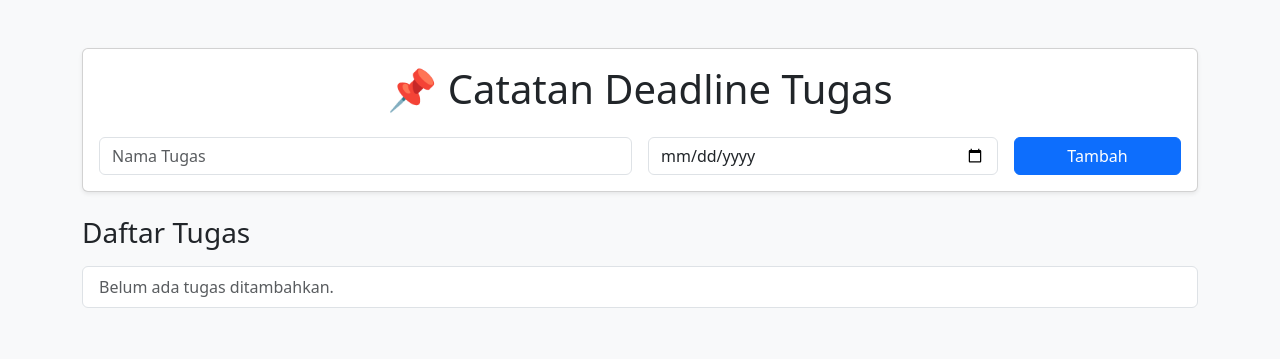
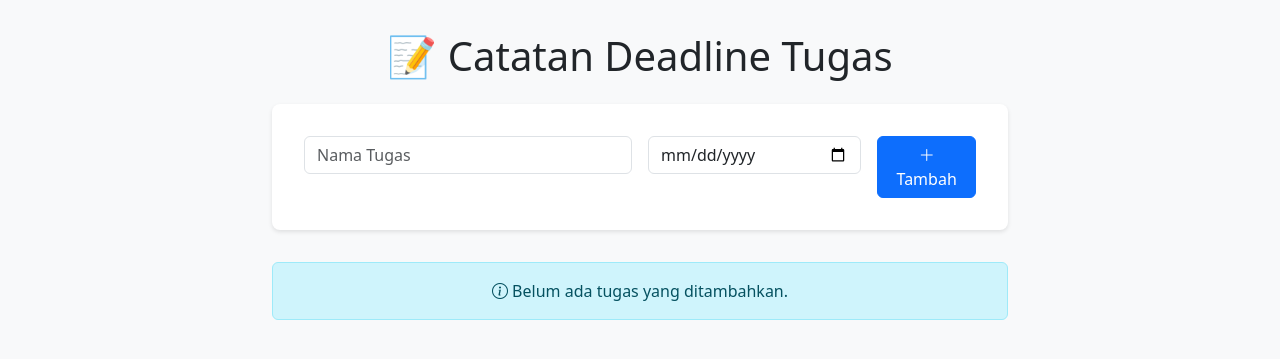
Before and after one commit to RndHanz/Assignment-Deadline-Notes-flask, a Flask app: page / in a window 1280 px wide. Shown: the top 359 px of the page. Run offline with Flask 3, Linux system fonts and the light colour scheme.

Commit message:
add new desain

```diff
--- a/templates/index.html
+++ b/templates/index.html
@@ -1,43 +1,85 @@
 <!DOCTYPE html>
-<html lang="en">
+<html lang="id">
   <head>
     <meta charset="UTF-8" />
     <meta name="viewport" content="width=device-width, initial-scale=1.0" />
     <title>Catatan Deadline Tugas</title>
-    <link href="https://cdn.jsdelivr.net/npm/bootstrap@5.3.2/dist/css/bootstrap.min.css" rel="stylesheet" />
+    <link href="https://cdn.jsdelivr.net/npm/bootstrap@5.3.0/dist/css/bootstrap.min.css" rel="stylesheet" />
+    <link rel="stylesheet" href="https://cdn.jsdelivr.net/npm/bootstrap-icons@1.10.0/font/bootstrap-icons.css" />
+    <style>
+      body {
+        background-color: #f8f9fa;
+        padding-top: 2rem;
+      }
+      .task-card {
+        transition: all 0.3s ease;
+        border-left: 4px solid #0d6efd;
+      }
+      .task-card:hover {
+        transform: translateY(-2px);
+        box-shadow: 0 4px 8px rgba(0, 0, 0, 0.1);
+      }
+      .deadline-near {
+        border-left-color: #dc3545;
+      }
+      .deadline-passed {
+        opacity: 0.6;
+        border-left-color: #6c757d;
+      }
+      .form-container {
+        background-color: white;
+        border-radius: 8px;
+        box-shadow: 0 2px 4px rgba(0, 0, 0, 0.1);
+        padding: 2rem;
+        margin-bottom: 2rem;
+      }
+    </style>
   </head>
-  <body class="bg-light">
-    <div class="container py-5">
-      <div class="card shadow-sm">
-        <div class="card-body">
-          <h1 class="card-title mb-4 text-center">📌 Catatan Deadline Tugas</h1>
+  <body>
+    <div class="container">
+      <div class="row justify-content-center">
+        <div class="col-md-8">
+          <h1 class="text-center mb-4">📝 Catatan Deadline Tugas</h1>
+
+          <div class="form-container">
             <form method="POST" action="/add" class="row g-3">
               <div class="col-md-6">
-              <input type="text" name="title" class="form-control" placeholder="Nama Tugas" required />
+                <input type="text" class="form-control" name="title" placeholder="Nama Tugas" required />
               </div>
               <div class="col-md-4">
-              <input type="date" name="deadline" class="form-control" required />
+                <input type="date" class="form-control" name="deadline" required />
               </div>
               <div class="col-md-2">
-              <button type="submit" class="btn btn-primary w-100">Tambah</button>
+                <button type="submit" class="btn btn-primary w-100"><i class="bi bi-plus-lg"></i> Tambah</button>
               </div>
             </form>
           </div>
+
+          <div class="task-list">
+            {% if tasks %} {% for task in tasks %} {% set deadline_date = task.deadline|string %} {% set today = datetime.now().date() %} {% set task_date = datetime.strptime(deadline_date, '%Y-%m-%d').date() %} {% set days_left =
+            (task_date - today).days %}
+
+            <div class="card mb-3 task-card {% if days_left < 0 %}deadline-passed {% elif days_left <= 3 %}deadline-near{% endif %}">
+              <div class="card-body d-flex justify-content-between align-items-center">
+                <div>
+                  <h5 class="card-title mb-1">{{ task.title }}</h5>
+                  <p class="card-text text-muted mb-0"><i class="bi bi-calendar-event"></i> Deadline: {{ task.deadline }} {% if days_left >= 0 %} ({{ days_left }} hari lagi) {% else %} (Terlewat {{ -days_left }} hari) {% endif %}</p>
+                </div>
+                <form method="POST" action="/delete/{{ loop.index0 }}" class="mb-0">
+                  <button type="submit" class="btn btn-danger btn-sm">
+                    <i class="bi bi-trash"></i>
+                  </button>
+                </form>
+              </div>
+            </div>
+            {% endfor %} {% else %}
+            <div class="alert alert-info text-center"><i class="bi bi-info-circle"></i> Belum ada tugas yang ditambahkan.</div>
+            {% endif %}
+          </div>
+        </div>
+      </div>
     </div>
 
-      <div class="mt-4">
-        <h3 class="mb-3">Daftar Tugas</h3>
-        <ul class="list-group">
-          {% for task in tasks %}
-          <li class="list-group-item d-flex justify-content-between align-items-center">
-            {{ task.title }}
-            <span class="badge bg-danger rounded-pill">Deadline: {{ task.deadline }}</span>
-          </li>
-          {% else %}
-          <li class="list-group-item text-muted">Belum ada tugas ditambahkan.</li>
-          {% endfor %}
-        </ul>
-      </div>
-    </div>
+    <script src="https://cdn.jsdelivr.net/npm/bootstrap@5.3.0/dist/js/bootstrap.bundle.min.js"></script>
   </body>
 </html>
```
Lines whose indentation alone changed are shown as unchanged.
